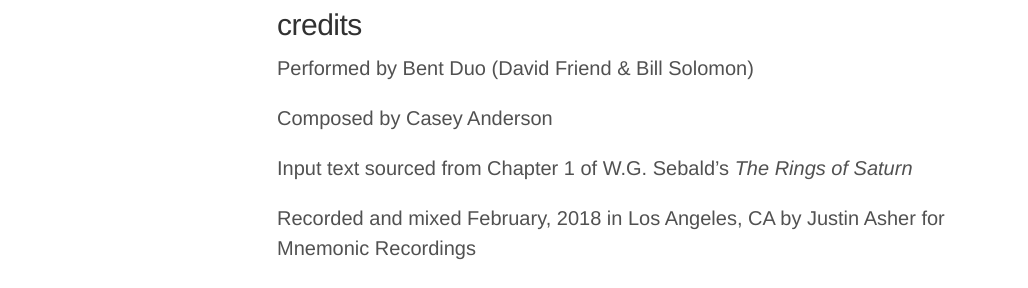
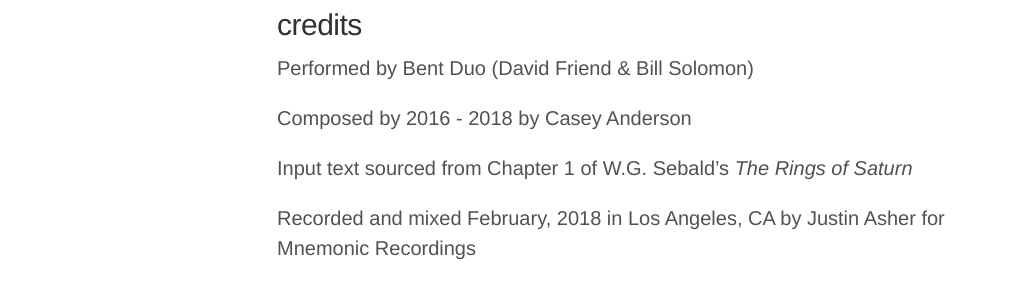
Before and after one commit to caseyanderson/awavepress.com, a Jekyll site: the page built from _posts/releases/2019-01-10-ghostses.md, in a window 1280 px wide. Shown: the part 1566-1854 px from the top of the page, without its empty margins (3-1031 px from the left). Built offline with Jekyll 4.4.1, drawn with Linux system fonts in a browser that asks for light colours; some of the changed lines change nothing that is shown.

Commit message:
updates and rename

```diff
--- a/_posts/releases/2018-07-15-ghostses.md
+++ b/_posts/releases/2019-01-10-ghostses.md
@@ -1,7 +1,7 @@
 ---
 layout: post
-date:  2018-07-15 12:00:00 -0800
-tags: forthcoming
+date:  2019-01-10 12:00:00 -0800
+tags: releases
 
 cat_num: "awp007"
 title:  "Bent Duo Presents ghostses by Casey Anderson"
@@ -40,7 +40,7 @@
 
 Performed by Bent Duo (David Friend & Bill Solomon)
 
-Composed by Casey Anderson
+Composed by 2016 - 2018 by Casey Anderson
 
 Input text sourced from Chapter 1 of W.G. Sebald’s *The Rings of Saturn*
 
```
